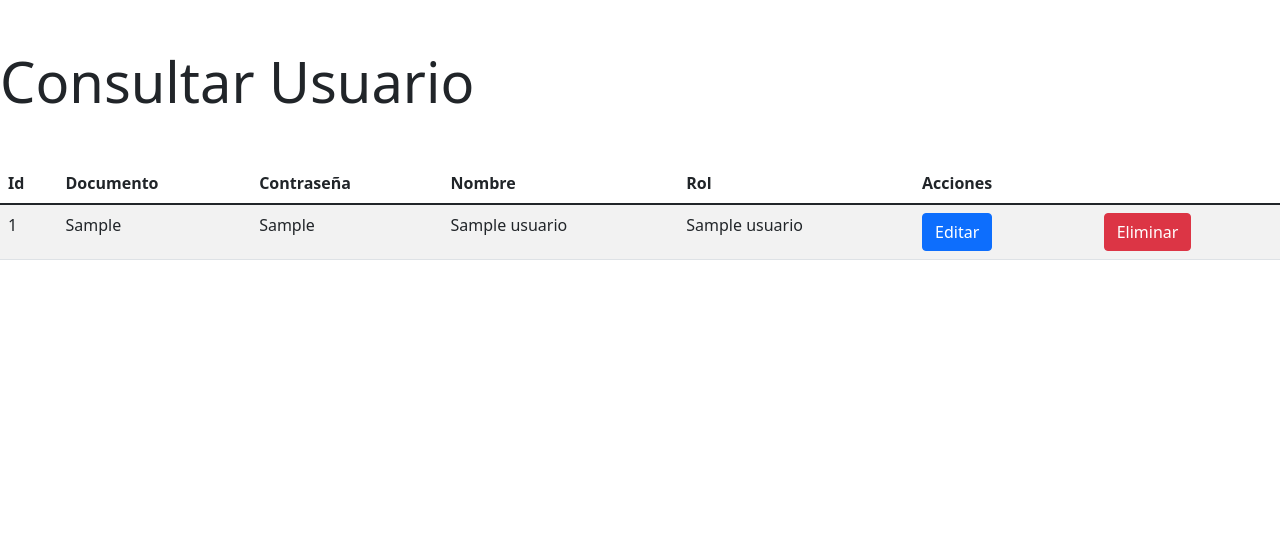
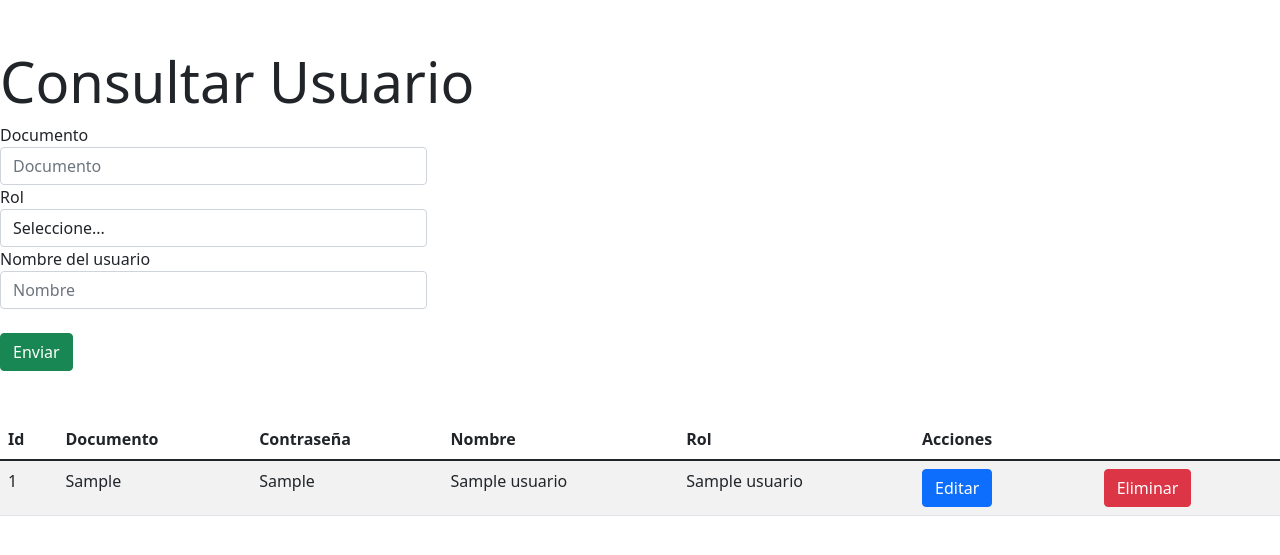
Before and after one commit to johanjof/Proyecto_historia_clinica, a PHP site: template view/Usuario/Consult.php in a window 1280 px wide. Shown: the top 555 px of the page. Run offline with PHP 8.4, Linux system fonts and the light colour scheme; the template is opened without the code that fills it: most values are stand-ins (such as "Sample title", 1, 10 or a date in 2020); data that the repository does not hold is empty.

Commit message:
agregue el filtro de usuarios

```diff
--- a/view/Usuario/Consult.php
+++ b/view/Usuario/Consult.php
@@ -1,6 +1,39 @@
 <div class="mt-5">
     <h3 class="display-4">Consultar Usuario</h3>
 </div>
+
+
+<div class="col-md-4">
+        </div>
+
+
+        <div class="col-md-4">
+        <form action="<?=getUrl("usuario","usuario","consult")?>" method="POST">
+           <label for="">Documento</label>
+            <input type="number" name="usu_docum" class="form-control" placeholder="Documento">
+
+            <label for="">Rol</label>
+            <select name="rol_id" class="form-control">
+            <option value="">Seleccione...</option>
+            <?php
+
+            foreach ($roles as $rol) {
+                echo "<option value='".$rol['rol_id']."'>".$rol['rol_nombre']."</option>";
+            }
+
+            ?>
+            </select>
+
+            <label for="">Nombre del usuario</label>
+            <input type="text" name="usu_nombre" class="form-control" placeholder="Nombre">
+        </div>
+            <div class="col-md-4 mt-4">
+                <input type="submit" value="Enviar" class="btn btn-success">
+            </div>
+        </form>
+
+
+
 
 <div class="mt-5">
     <table class="table table-hover table-striped">
```
Also changed, not shown: controller/Usuario/UsuarioController.php (+39 -3 lines).
